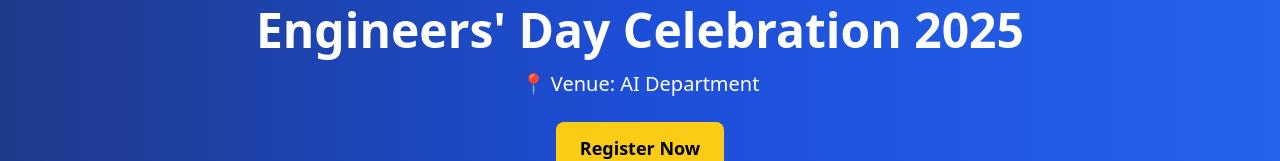
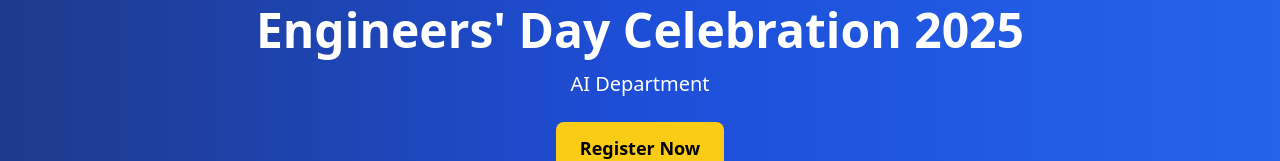
Before and after one commit to dilpakshayapatnala/engineers-day-site, a plain HTML site: page index.html in a window 1280 px wide. Shown: the part 154-315 px from the top of the page. Drawn offline with nearby package versions, Linux system fonts and the light colour scheme.

Commit message:
Update index.html

```diff
--- a/index.html
+++ b/index.html
@@ -35,7 +35,7 @@
     <h1 class="text-4xl md:text-5xl font-extrabold">Engineers' Day Celebration 2025</h1>
 
     <!-- Venue -->
-    <p class="mt-4 text-lg md:text-xl font-medium">📍 Venue: AI Department</p>
+    <p class="mt-4 text-lg md:text-xl font-medium"> AI Department</p>
 
     <a href="https://forms.gle/krZJMKB7pWnhMa3j7" target="_blank"
        class="bg-yellow-400 text-black px-6 py-3 rounded-lg text-lg font-semibold hover:bg-yellow-500 transition mt-6 inline-block">
```
